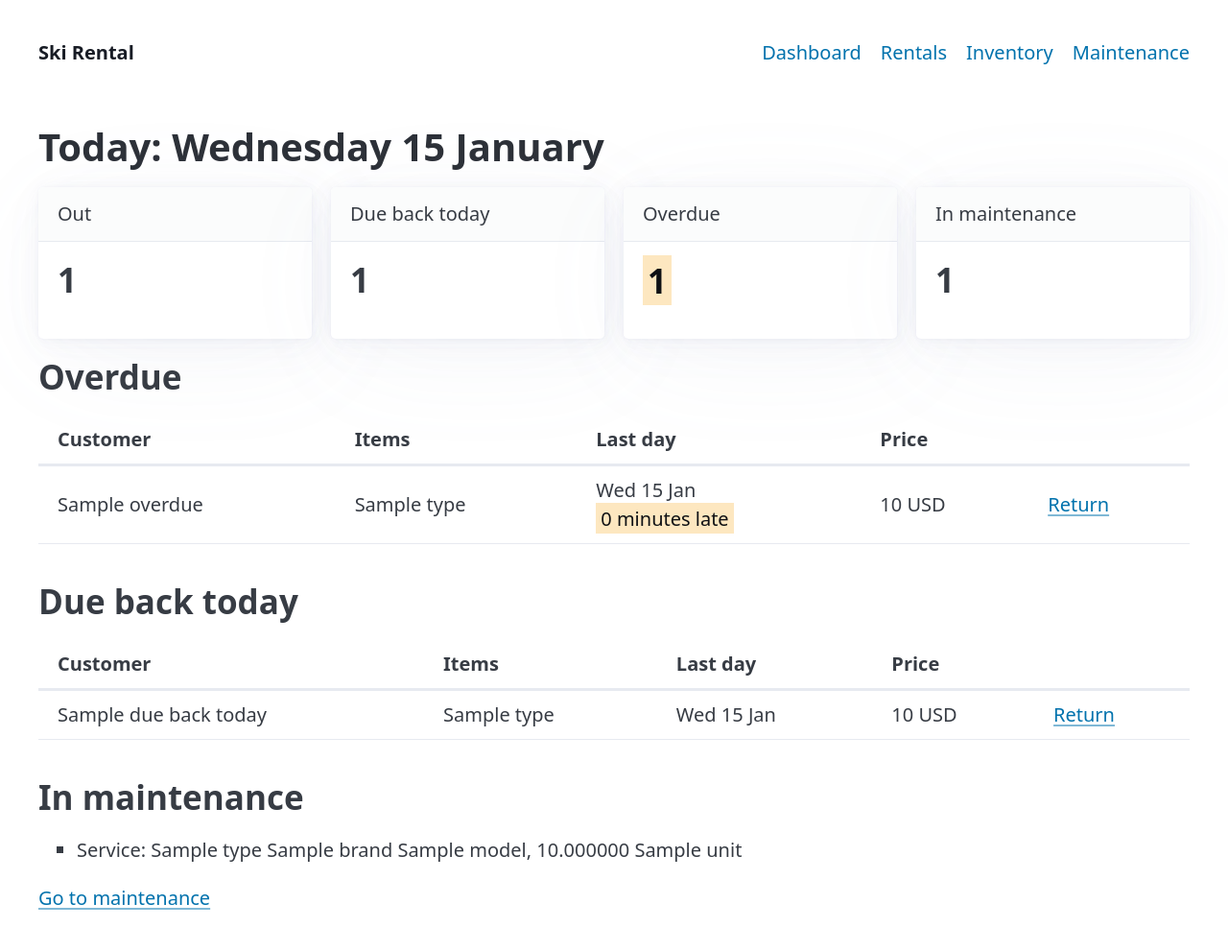
After one commit to kozmarti/hexagonal-ski-rental, a Django app: template rental/adapters/inbound/web/templates/rental/dashboard.html in a window 1280 px wide. The commit adds this page. Shown: the whole page at 96% size. Run offline with Django 5.2, Linux system fonts and the light colour scheme; the template is opened without the code that fills it: most values are stand-ins (such as "Sample title", 1, 10 or a date in 2020); parts of the project's set-up code (start-up, migrations or seed data) failed here and were passed over; some libraries are stand-ins or nearby versions.

Commit message:
Feature/web dashboard (#13)
* feat: add dashboard as home page

```diff
--- a/config/urls.py
+++ b/config/urls.py
@@ -6,7 +6,11 @@ from rental import bootstrap
 from rental.adapters.inbound.web import views
 
 urlpatterns = [
-    path("", views.home, name="home"),
+    path(
+        "",
+        views.DashboardView.as_view(get_dashboard=bootstrap.get_dashboard),
+        name="dashboard",
+    ),
     path(
         "inventory/",
         views.InventoryView.as_view(
--- /dev/null
+++ b/rental/adapters/inbound/web/templates/rental/_rental_rows.html
@@ -0,0 +1,28 @@
+{% load rental_tags %}
+<div class="overflow-auto">
+  <table>
+    <thead>
+      <tr>
+        <th>Customer</th>
+        <th>Items</th>
+        <th>Last day</th>
+        <th>Price</th>
+        <th></th>
+      </tr>
+    </thead>
+    <tbody>
+      {% for rental in rentals %}
+        <tr>
+          <td>{{ rental.customer_name }}</td>
+          <td>{% for item in rental.equipment %}{{ item.type|capfirst }}{% if not forloop.last %}, {% endif %}{% endfor %}</td>
+          <td>
+            {{ rental.end_date|date:"D j M" }}
+            {% if late %}<br><mark>{{ rental.end_date|timesince:dashboard.today }} late</mark>{% endif %}
+          </td>
+          <td>{{ rental.price|money }}</td>
+          <td><a href="{% url 'rentals' %}#rental-{{ rental.id }}">Return</a></td>
+        </tr>
+      {% endfor %}
+    </tbody>
+  </table>
+</div>
--- a/rental/adapters/inbound/web/templates/rental/base.html
+++ b/rental/adapters/inbound/web/templates/rental/base.html
@@ -12,9 +12,10 @@
   <header class="container">
     <nav>
       <ul>
-        <li><a href="{% url 'home' %}" class="contrast"><strong>Ski Rental</strong></a></li>
+        <li><a href="{% url 'dashboard' %}" class="contrast"><strong>Ski Rental</strong></a></li>
       </ul>
       <ul>
+        <li><a href="{% url 'dashboard' %}" {% if page == 'dashboard' %}aria-current="page"{% endif %}>Dashboard</a></li>
         <li><a href="{% url 'rentals' %}" {% if page == 'rentals' or page == 'rental-new' or page == 'rental-equipment' %}aria-current="page"{% endif %}>Rentals</a></li>
         <li><a href="{% url 'inventory' %}" {% if page == 'inventory' %}aria-current="page"{% endif %}>Inventory</a></li>
         <li><a href="{% url 'maintenance' %}" {% if page == 'maintenance' %}aria-current="page"{% endif %}>Maintenance</a></li>
--- /dev/null
+++ b/rental/adapters/inbound/web/templates/rental/dashboard.html
@@ -0,0 +1,67 @@
+{% extends "rental/base.html" %}
+{% load rental_tags %}
+
+{% block title %}Dashboard · Ski Rental{% endblock %}
+
+{% block content %}
+  {# Refreshes itself every minute, so a screen left open at the counter stays up to date. #}
+  <div id="dashboard" hx-get="{% url 'dashboard' %}" hx-trigger="every 60s"
+       hx-select="#dashboard" hx-swap="outerHTML">
+    <h1>Today: {{ dashboard.today|date:"l j F" }}</h1>
+
+    <div class="grid">
+      <article>
+        <header>Out</header>
+        <h2>{{ dashboard.active_rentals|length }}</h2>
+      </article>
+      <article>
+        <header>Due back today</header>
+        <h2>{{ dashboard.due_back_today|length }}</h2>
+      </article>
+      <article>
+        <header>Overdue</header>
+        <h2>{% if dashboard.overdue %}<mark>{{ dashboard.overdue|length }}</mark>{% else %}0{% endif %}</h2>
+      </article>
+      <article>
+        <header>In maintenance</header>
+        <h2>{{ dashboard.in_maintenance|length }}</h2>
+        {% with repairs=dashboard.in_maintenance|needing_repair %}
+          {% if repairs %}<small>🔧 {{ repairs|length }} to repair</small>{% endif %}
+        {% endwith %}
+      </article>
+    </div>
+
+    {% if dashboard.overdue %}
+      <section>
+        <h2>Overdue</h2>
+        {% include "rental/_rental_rows.html" with rentals=dashboard.overdue late=True %}
+      </section>
+    {% endif %}
+
+    <section>
+      <h2>Due back today</h2>
+      {% if dashboard.due_back_today %}
+        {% include "rental/_rental_rows.html" with rentals=dashboard.due_back_today %}
+      {% else %}
+        <p>Nothing due back today.</p>
+      {% endif %}
+    </section>
+
+    <section>
+      <h2>In maintenance</h2>
+      {% if dashboard.in_maintenance %}
+        <ul>
+          {% for item in dashboard.in_maintenance %}
+            <li>
+              {% if item.needs_repair %}<mark>🔧 Repair</mark>{% else %}Service{% endif %}:
+              {{ item.type|capfirst }} {{ item.brand }} {{ item.model }}, {{ item.size|size }}
+            </li>
+          {% endfor %}
+        </ul>
+        <p><a href="{% url 'maintenance' %}">Go to maintenance</a></p>
+      {% else %}
+        <p>Nothing to service.</p>
+      {% endif %}
+    </section>
+  </div>
+{% endblock %}
--- a/rental/adapters/inbound/web/templates/rental/home.html
+++ /dev/null
@@ -1,6 +0,0 @@
-{% extends "rental/base.html" %}
-
-{% block content %}
-  <h1>Ski Rental</h1>
-  <p>Project is running.</p>
-{% endblock %}
--- a/rental/adapters/inbound/web/templatetags/rental_tags.py
+++ b/rental/adapters/inbound/web/templatetags/rental_tags.py
@@ -16,3 +16,9 @@ def size(value: Size) -> str:
 def money(value: Money) -> str:
     """180.00 EUR."""
     return f"{value.amount} {value.currency}"
+
+
+@register.filter
+def needing_repair(items):
+    """The items flagged for repair, from a list of EquipmentView."""
+    return [item for item in items if item.needs_repair]
```
Also changed, not shown: rental/adapters/inbound/web/views.py (+8 -2 lines), tests/integration/test_web_dashboard.py (added, +27 -0 lines), tests/integration/test_web_home.py (deleted, +0 -4 lines), tests/unit/web/test_dashboard_view.py (added, +59 -0 lines), tests/unit/web/test_template_tags.py (+13 -2 lines).
